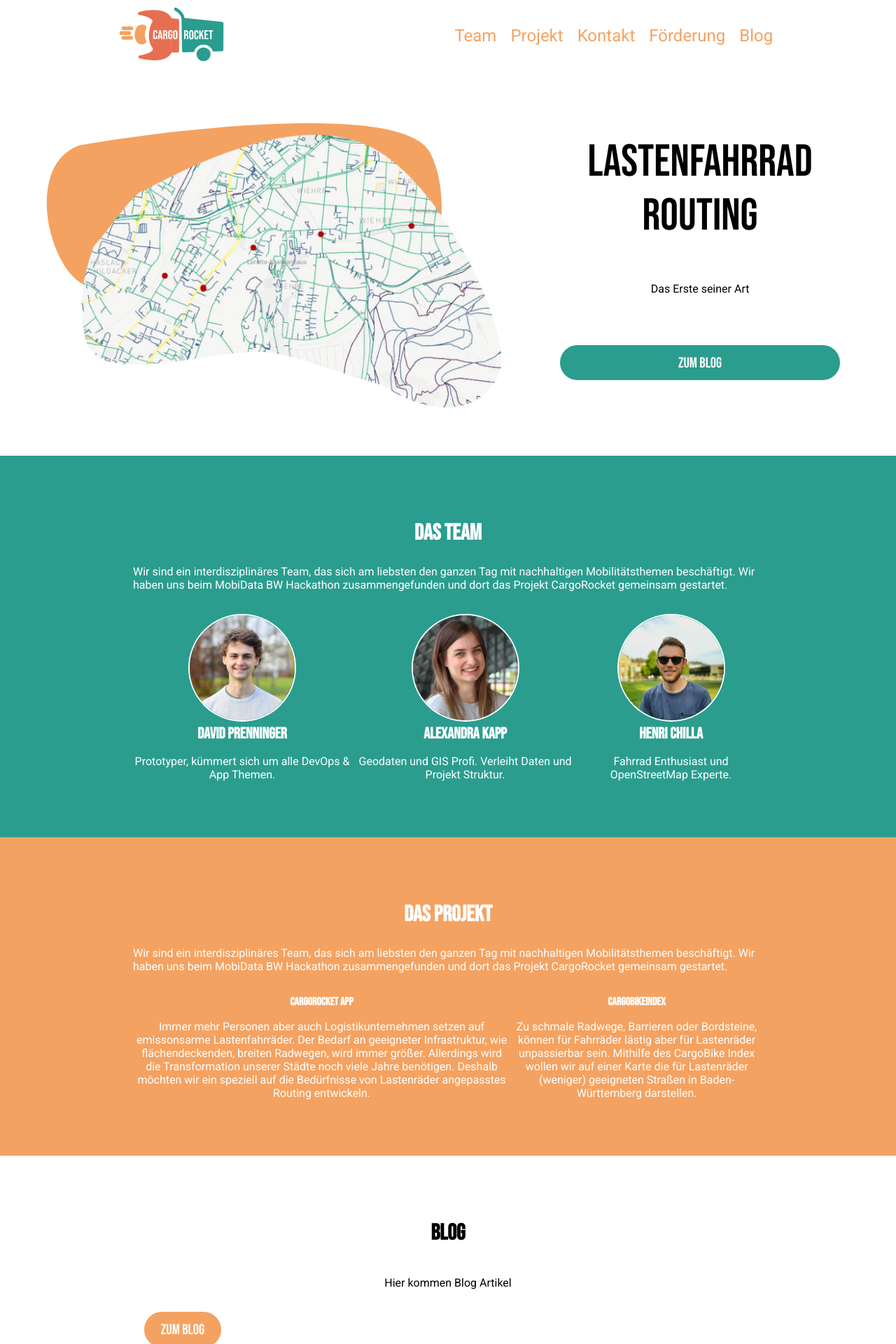
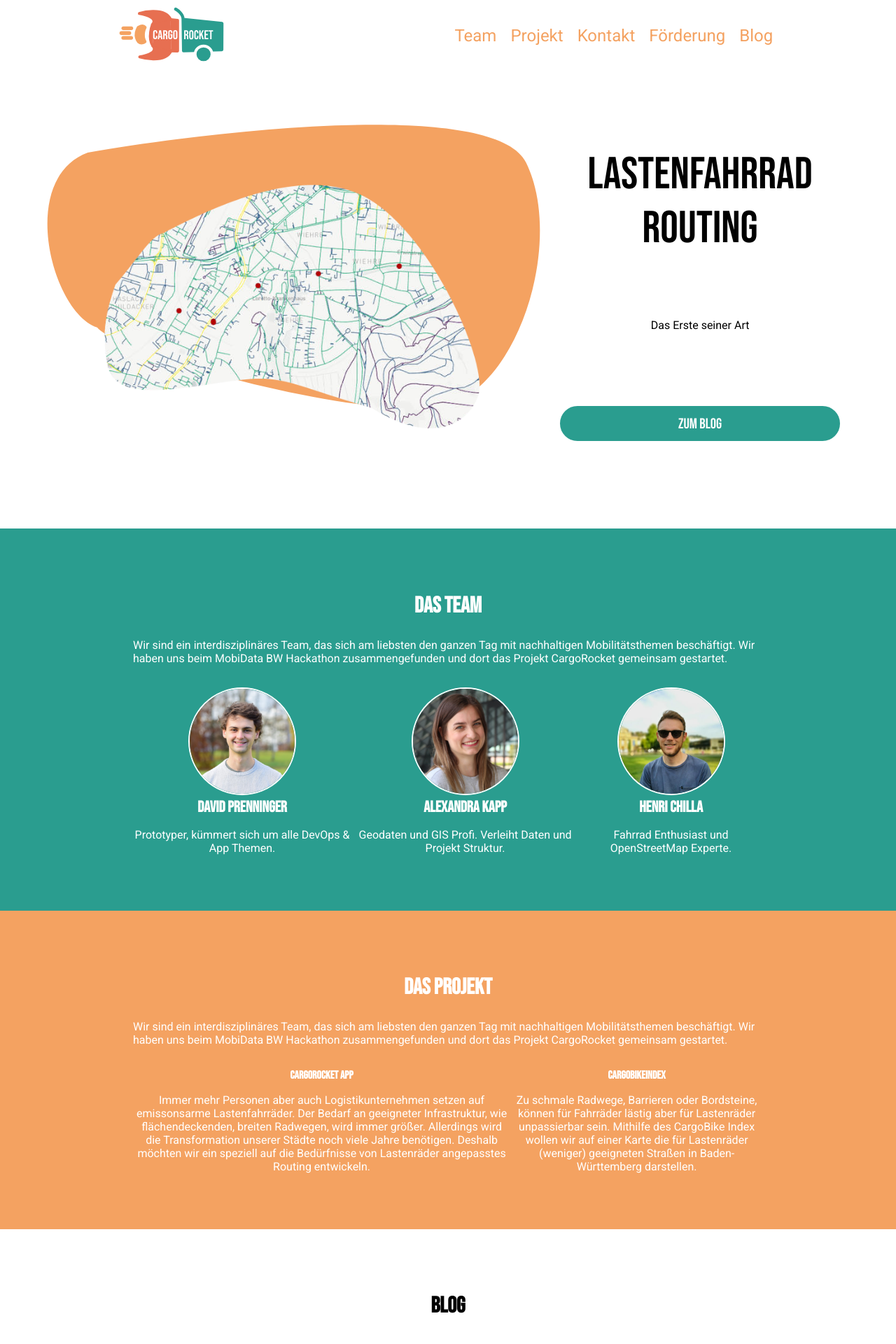
Before and after one commit to CargoRocket/website, a Jekyll site: the page built from index.md, in a window 1280 px wide. Shown: the top 1920 px of the page at 70% size. Built offline with Jekyll 4.4.1, drawn with Linux system fonts in a browser that asks for light colours.

Commit message:
Add breakpoints and improve hero

```diff
--- a/_layouts/home.html
+++ b/_layouts/home.html
@@ -29,7 +29,7 @@
         <section id="hero">
             <div class="flex c mobile-v">
                 <div class="present">
-                    <img src="../assets/images/{{ page.present-img }}" style="transform: scale(1.4)"/>
+                    <img src="../assets/images/{{ page.present-img }}"/>
                 </div>
                 <div class="flex vertical space">
                     <div class="headline big bebas c">{{ page.main-headline }}</div>
--- a/_sass/home.scss
+++ b/_sass/home.scss
@@ -3,7 +3,7 @@
 section {
     padding: $space-slg;
 
-    @media screen and (max-width: 750px){
+    @media screen and (max-width: $breakpoint-md){
         padding: $space-lg;
     }
 }
@@ -17,9 +17,14 @@
     .present {
         background-image: url("../../assets/images/present-bg.svg");
         background-repeat: no-repeat;
+        background-size: contain;
 
         img {
-            width: 80%;
+            max-width: 100%;
+        }
+
+        @media screen and (max-width: $breakpoint-sm){
+            height: 20%;
         }
     }
 }
--- a/_sass/variables.scss
+++ b/_sass/variables.scss
@@ -1,6 +1,9 @@
 $primary-color: #2A9D8F;
 $secondary-color: #F4A261;
 $portrait-size: 150px;
+
+$breakpoint-md: 750px;
+$breakpoint-sm: 500px;
 
 $space-slg: 4rem;
 $space-lg: 2rem;
```
